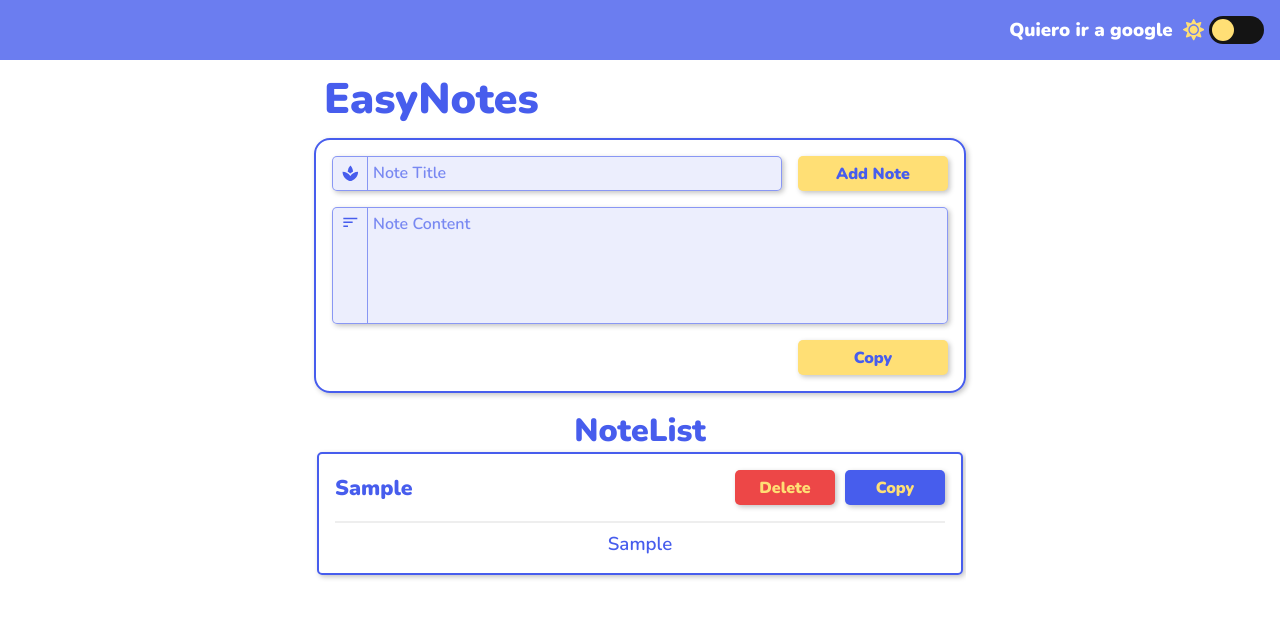
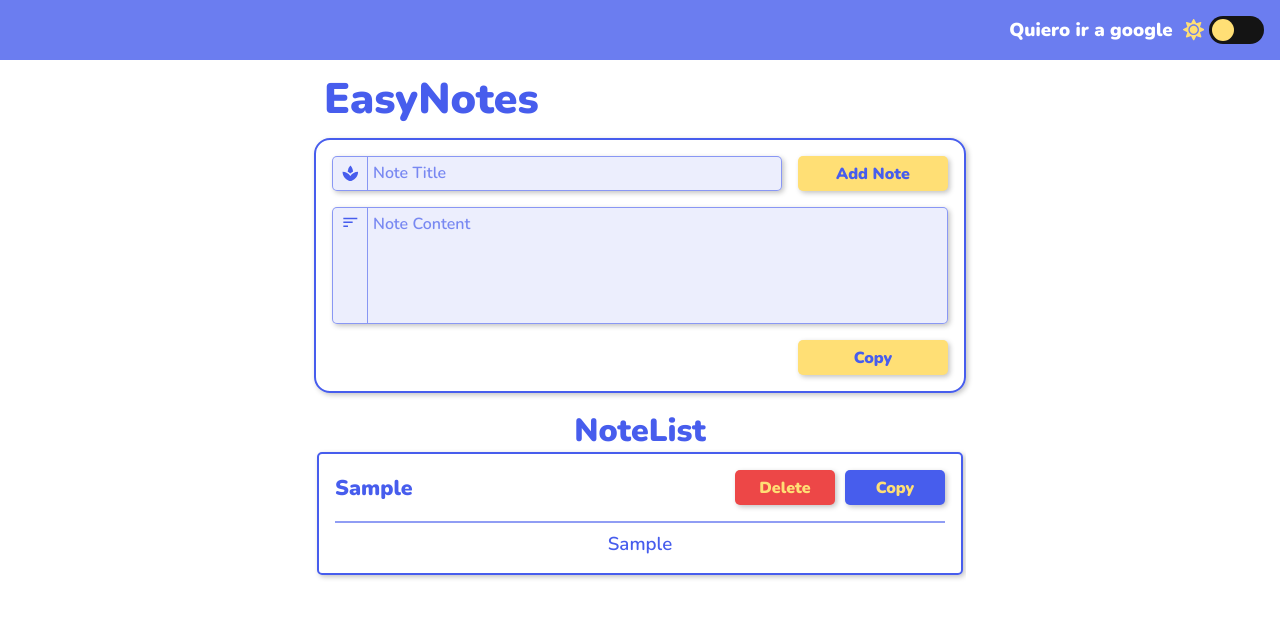
Before and after one commit to Geaglts/EasyNotes, a React app: page / in a window 1280 px wide. Both pictures are taken after typing "Sample", "Sample" into the empty fields and a click on the button "Add Note". Shown: the top 618 px of the page. Built offline with nearby package versions, Linux system fonts and the light colour scheme.

Commit message:
Cambie el color de las notas para el dark mode

```diff
--- a/src/styles/Components/Note.scss
+++ b/src/styles/Components/Note.scss
@@ -12,7 +12,7 @@
     align-items: center;
     justify-content: space-between;
     padding-bottom: 1em;
-    border-bottom: 2px solid rgba($gray, 0.3);
+    border-bottom: 2px solid rgba($primary, 0.6);
 
     &--title {
       font-size: 16pt;
@@ -41,10 +41,10 @@
 }
 
 .NoteDark {
-  border: 2px solid rgba($primary, 0.4);
+  border: 2px solid rgba($secondary, 0.4);
 
   .Note__Header {
-    border-bottom: 2px solid $primary;
+    border-bottom: 2px solid $secondary;
 
     &--title {
       color: $secondary;
```
